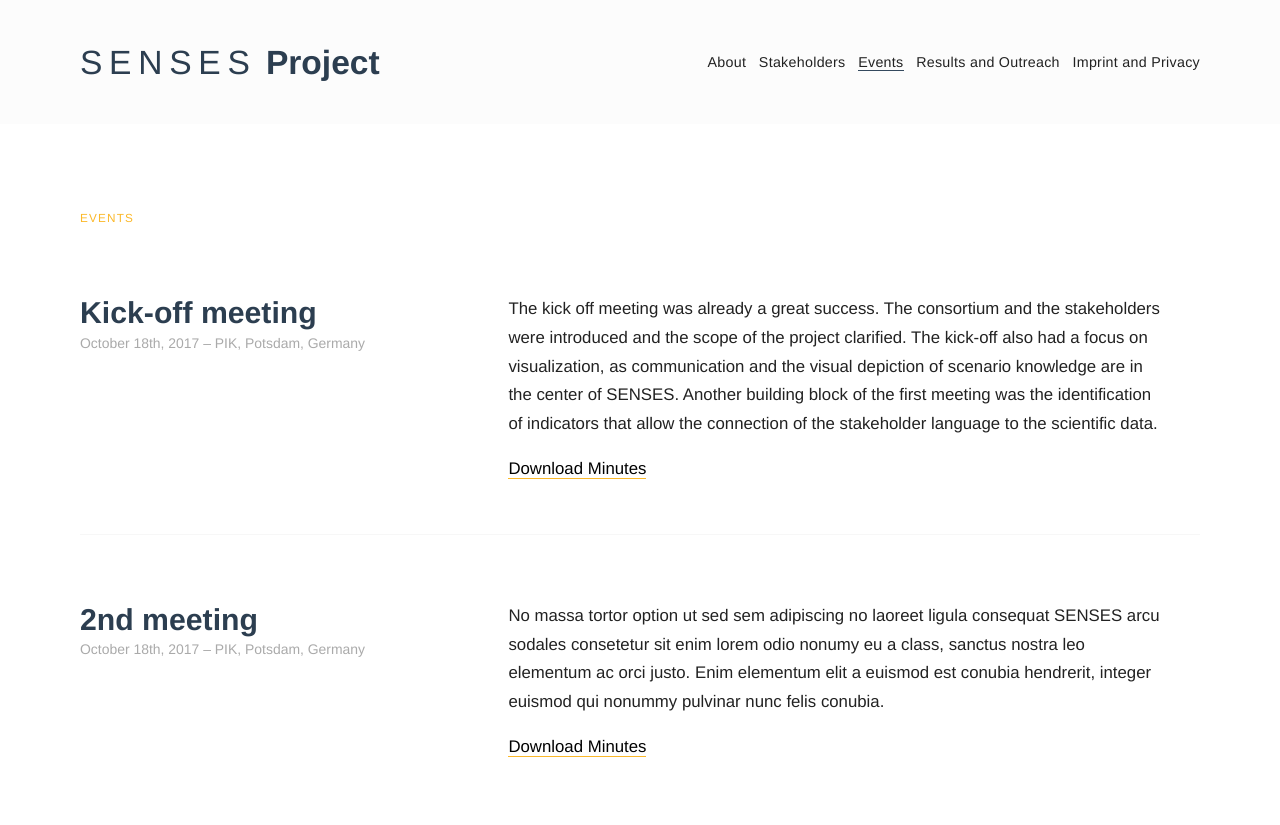
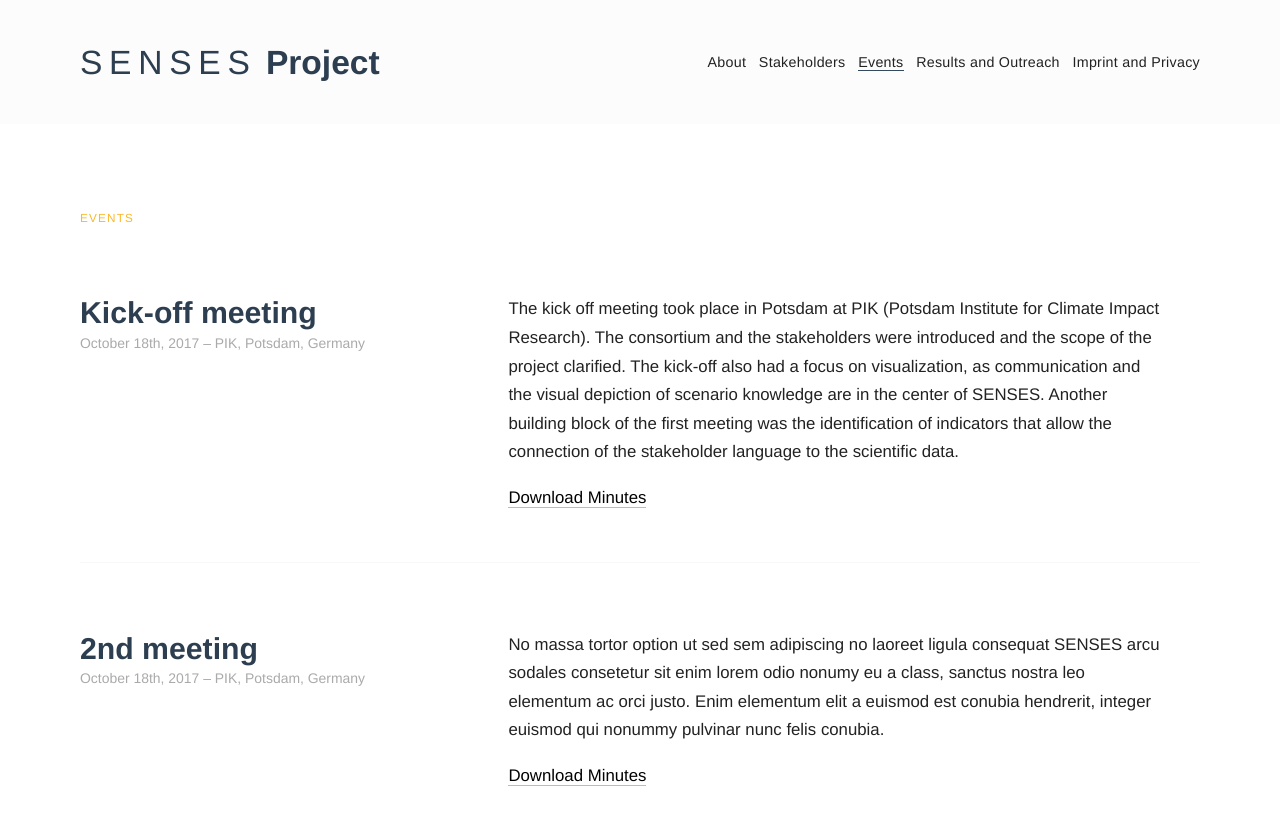
Before and after one commit to SensesProject/project-website-jekyll, a Jekyll site: the page built from events/index.html, in a window 1280 px wide and 900 px high. Shown: the top 825 px of the window. Built offline with Jekyll 4.4.1, drawn with Linux system fonts in a browser that asks for light colours; some web fonts are replaced.

Commit message:
Update index.html

```diff
--- a/events/index.html
+++ b/events/index.html
@@ -10,12 +10,13 @@ layout: home
     </div>
     <div class="content">
       <p>
-        The kick off meeting was already a great success. The consortium and the stakeholders were introduced and the scope of the project clarified.
+        The kick off meeting took place in Potsdam at PIK (Potsdam Institute for Climate Impact Research).
+        The consortium and the stakeholders were introduced and the scope of the project clarified.
         The kick-off also had a focus on visualization, as communication and the visual depiction of scenario knowledge are in the center of SENSES.
-Another building block of the first meeting was the identification of indicators that allow the connection of the stakeholder language to the scientific data.
+        Another building block of the first meeting was the identification of indicators that allow the connection of the stakeholder language to the scientific data.
       </p>
       <p>
-        <a href=./events/StakeholderWS_minutes_web.pdf">Download Minutes</a>
+        <a href=./events/StakeholderWS_minutes_web.pdf>Download Minutes</a>
       </p>
     </div>
   </section>
```
